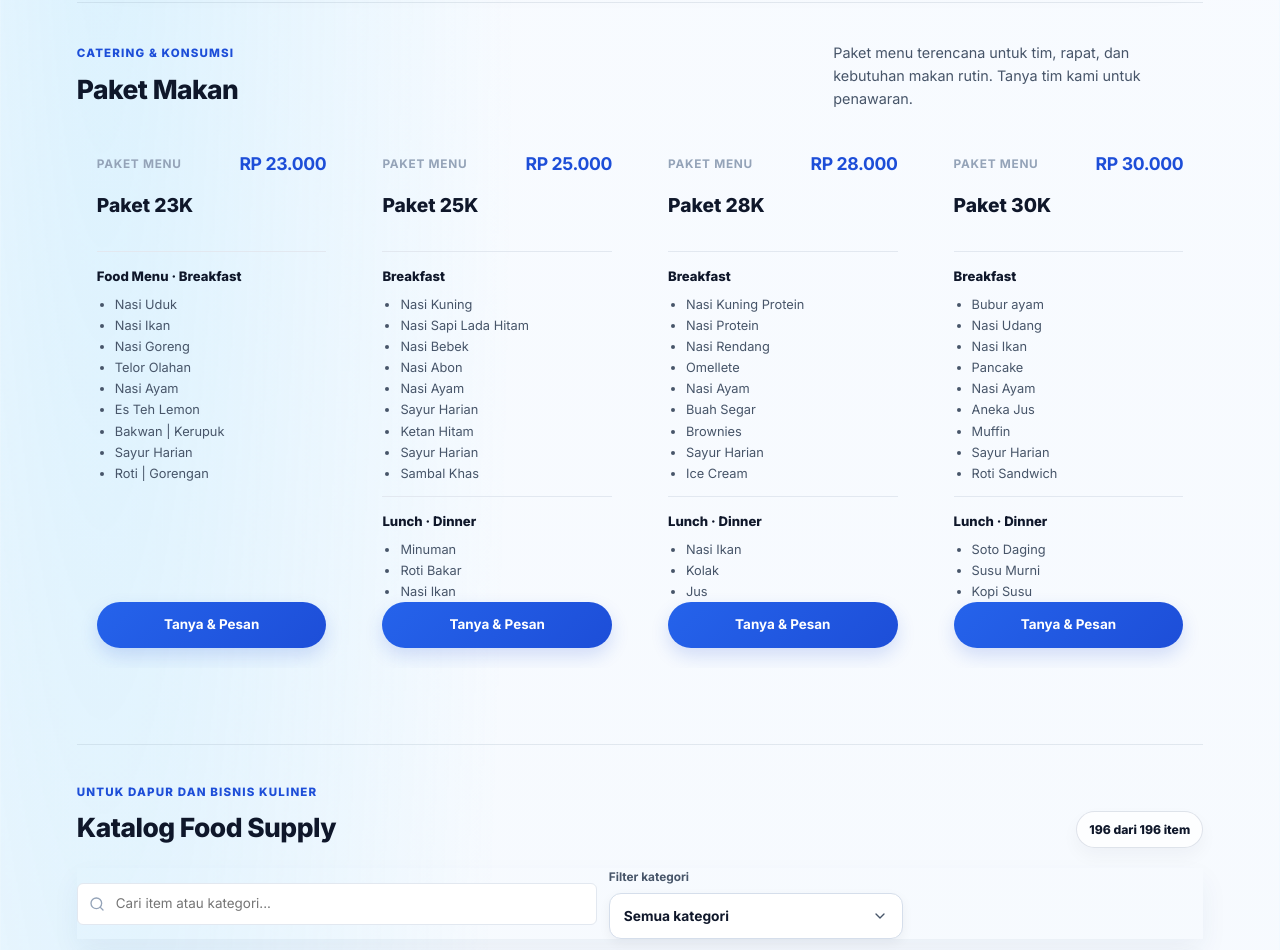
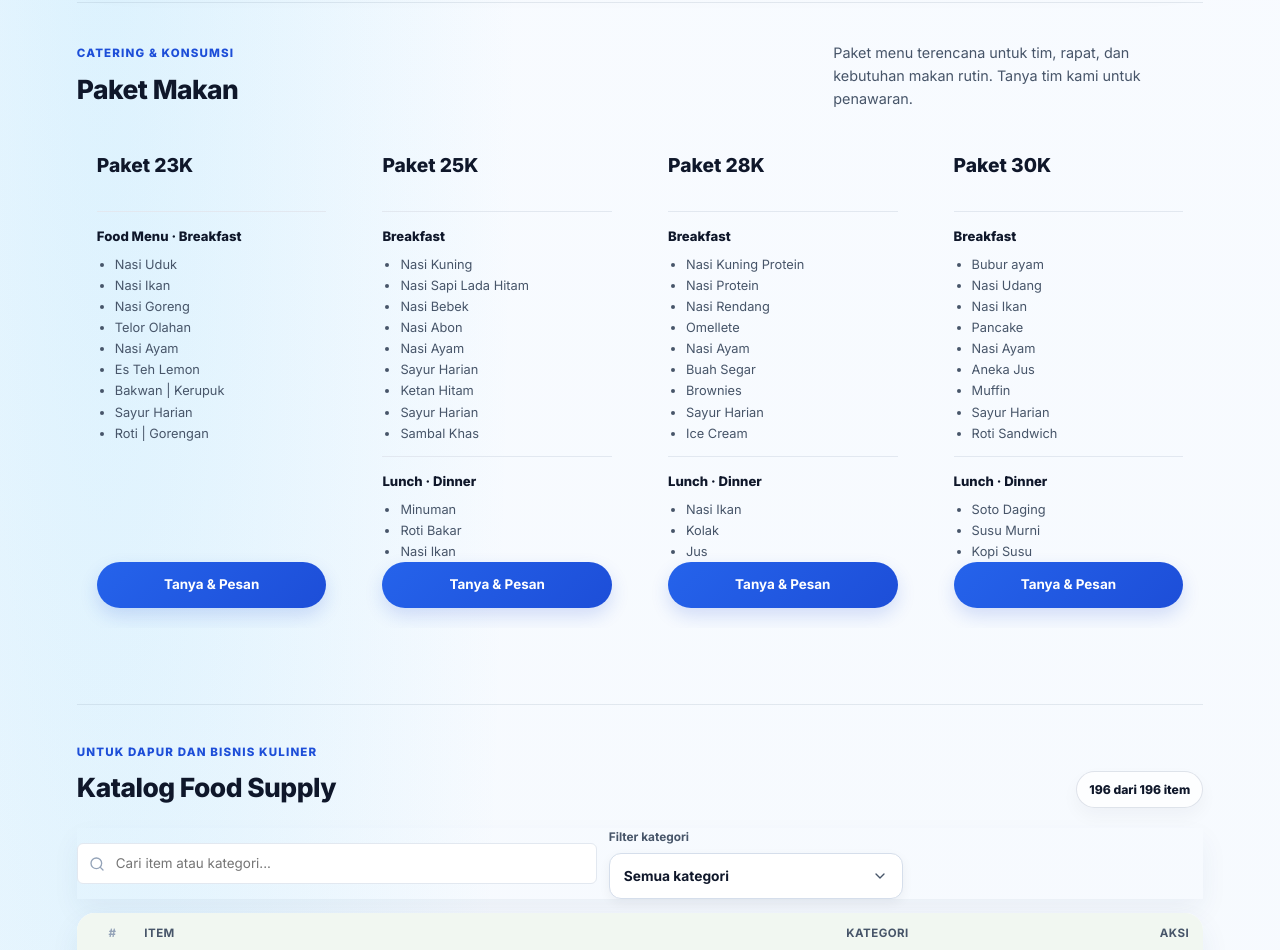
Before and after one commit to appscenture/outjourneysupply, a React (Vite) app in the folder CV.Putra-AR-main/: page / in a window 1280 px wide. Shown: the part 2800-3750 px from the top of the page. Built offline with nearby package versions, Linux system fonts and the light colour scheme.

Commit message:
Paket Pricing

```diff
--- a/CV.Putra-AR-main/src/components/ProductCatalog.jsx
+++ b/CV.Putra-AR-main/src/components/ProductCatalog.jsx
@@ -1,6 +1,5 @@
 import React, { useState } from 'react';
 import { ArrowUpRight, Search } from 'lucide-react';
-import { formatRupiah } from '../data/products';
 import { foodSupplyCategories, foodSupplyWhatsApp, mealPackages } from '../data/foodSupply';
 
 const foodSupplyItems = foodSupplyCategories.flatMap((category) =>
@@ -54,12 +53,8 @@ export const ProductCatalog = () => {
             const message = `Halo Outjourney, saya ingin memesan informasi untuk ${meal.title} (Rp${meal.price.toLocaleString('id-ID')}):\n${menuDetails}`;
 
             return (
-              <article className="meal-package-card" key={meal.id}>
-                <div className="meal-package-topline">
-                  <span>Paket Menu</span>
-                  <strong>{formatRupiah(meal.price)}</strong>
-                </div>
-                <h4>{meal.title}</h4>
+            <article className="meal-package-card" key={meal.id}>
+              <h4>{meal.title}</h4>
                 {meal.groups.map((group) => (
                   <div className="meal-package-group" key={group.title}>
                     <h5>{group.title}</h5>
--- a/CV.Putra-AR-main/src/styles/index.css
+++ b/CV.Putra-AR-main/src/styles/index.css
@@ -1621,7 +1621,7 @@ img {
 }
 
 .meal-package-card > h4 {
-  margin: 12px 0 18px;
+  margin: 0 0 18px;
   color: var(--color-text-main);
   font-size: 1.2rem;
   font-weight: 800;
```
